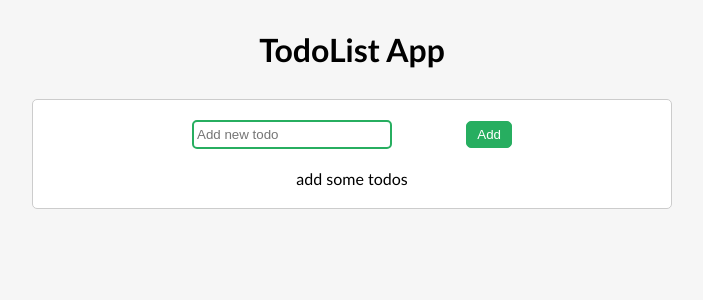
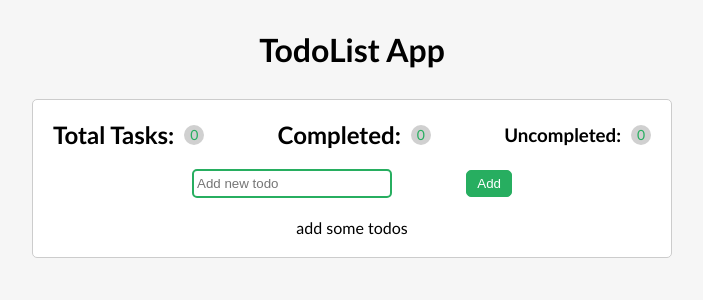
Before and after one commit to HesamMarshal/todo-list-react, a React (Create React App) app: page / in a window 1280 px wide. Shown: the top 300 px of the page, without its empty margins (288-991 px from the left). Built offline with nearby package versions, Linux system fonts and the light colour scheme.

Commit message:
add navbar

```diff
--- a/src/App.css
+++ b/src/App.css
@@ -31,10 +31,16 @@
   margin: 10px 0;
 }
 
+.todoText {
+  cursor: pointer;
+  font-weight: bold;
+}
+
 .completed {
   text-decoration: line-through;
   color: #ccc;
 }
+
 
 input {
   border: 1px solid #ccc;
@@ -55,6 +61,7 @@ input:focus {
   width: 20rem;
   margin-bottom: 20px;
 }
+
 
 .button {
   color: #27AE60;
@@ -89,3 +96,31 @@ input:focus {
   color: #fff;
   background-color: #27ae5f67;
 }
+
+header {
+  width: 100%;
+  display: flex;
+  justify-content: space-between;
+  align-items: center;
+  margin-bottom: 20px;
+}
+
+header article {
+  display: flex;
+  justify-content: center;
+  align-items: center;
+}
+
+header span {
+  margin-left: 10px;
+  display: inline-block;
+  width: 20px;
+  font-size: 14px;
+  height: 20px;
+  background-color: #d0d0d0;
+  color: #27AE60;
+  border-radius: 50%;
+  display: flex;
+  justify-content: center;
+  align-items: center;
+}
--- /dev/null
+++ b/src/components/NavBar.js
@@ -0,0 +1,20 @@
+const NavBar = ({ todos }) => {
+  return (
+    <header>
+      <article>
+        <h2>Total Tasks: </h2>
+        <span>{todos.length}</span>
+      </article>
+      <article>
+        <h2>Completed:</h2>
+        <span>{todos.filter((t) => t.isCompleted).length}</span>
+      </article>
+      <article>
+        <h3>Uncompleted:</h3>
+        <span>{todos.filter((t) => !t.isCompleted).length}</span>
+      </article>
+    </header>
+  );
+};
+
+export default NavBar;
--- a/src/components/Todo.js
+++ b/src/components/Todo.js
@@ -1,7 +1,10 @@
 const Todo = ({ todo, onComplete, onDelete, onEdit }) => {
   return (
     <div className="todo">
-      <div onClick={onComplete} className={todo.isCompleted ? "completed" : ""}>
+      <div
+        onClick={onComplete}
+        className={`todoText ${todo.isCompleted ? "completed" : ""}`}
+      >
         {todo.text}
       </div>
       <div>
--- a/src/components/TodoApp.js
+++ b/src/components/TodoApp.js
@@ -1,6 +1,7 @@
 import { useState } from "react";
 import TodoFrom from "./TodoFrom";
 import TodoList from "./TodoList";
+import NavBar from "./NavBar";
 
 const TodoApp = () => {
   // todos state
@@ -55,6 +56,7 @@ const TodoApp = () => {
   };
   return (
     <div className="container">
+      <NavBar todos={todos} />
       <TodoFrom submitTodo={addTodo} />
 
       <TodoList
@@ -68,3 +70,6 @@ const TodoApp = () => {
 };
 
 export default TodoApp;
+
+// 1 react-select
+// 2 all, uncompleted, completed
```
